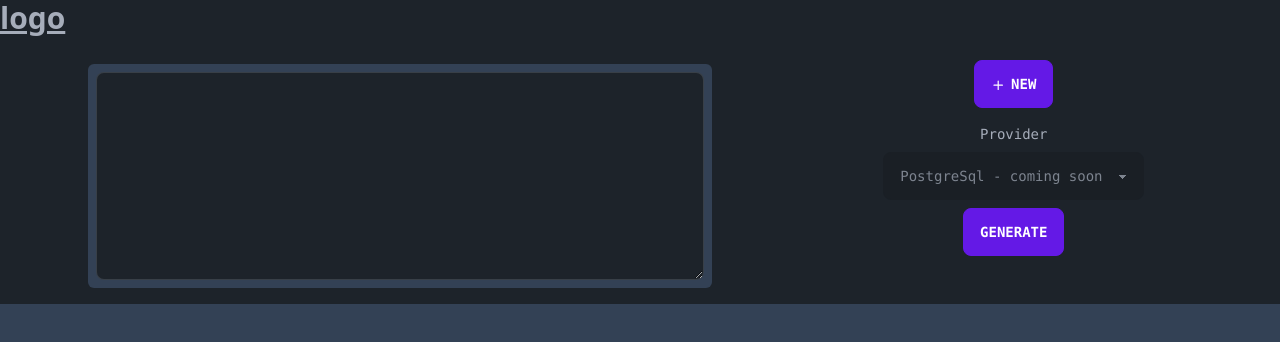
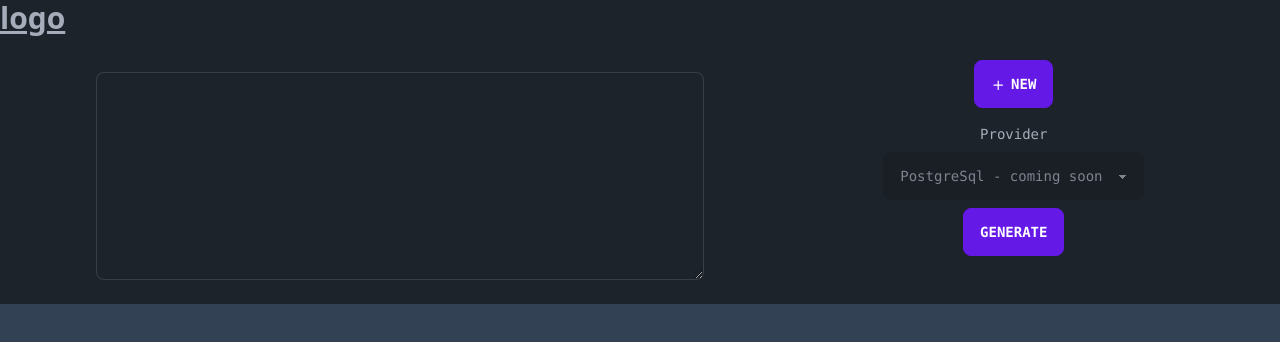
Before and after one commit to d4niel-olaya/Sql-ui, a SvelteKit app: page / in a window 1280 px wide. Shown: the top 342 px of the page. Built offline with nearby package versions, Linux system fonts and the light colour scheme.

Commit message:
scroll style

```diff
--- a/src/app.css
+++ b/src/app.css
@@ -7,6 +7,27 @@
   height: calc(100vh - 100%);
 }
 
+/* width */
+::-webkit-scrollbar {
+  width: 10px;
+}
+
+/* Track */
+::-webkit-scrollbar-track {
+  background: #888;
+  border-radius: 5px;
+}
+
+/* Handle */
+::-webkit-scrollbar-thumb {
+  background: #555;
+  border-radius: 5px;
+}
+
+/* Handle on hover */
+::-webkit-scrollbar-thumb:hover {
+  background: #555;
+}
 
 /*
 :root
--- a/src/components/CodeResult.svelte
+++ b/src/components/CodeResult.svelte
@@ -2,8 +2,8 @@
    import { script } from "../services/scriptSql";
 </script>
 
-<div class="w-6/12 max-h-screen ">
-   <div class="mt-2 mr-2 ml-2 mb-2 overflow-y-auto h-56 p-2 max-h-56 bg-slate-700 rounded-md" id="board">
+<div class="w-6/12 max-h-screen">
+   <div class="mt-2 mr-2 ml-2 mb-2 overflow-y-auto h-56 p-2 max-h-56  rounded-md" id="board">
       <textarea class="textarea textarea-bordered w-full h-52 w-6/12" bind:value={$script}></textarea>
    </div>
 </div>
--- a/src/components/Tablesql.svelte
+++ b/src/components/Tablesql.svelte
@@ -29,7 +29,7 @@
 
     function move(e:MouseEvent)
     {
-      if (isDragging && (e.clientY - y) > 305) {
+      if (isDragging && (e.clientY - y) > 305 && (e.clientX-x) < 1183) {
           const newX = e.clientX - x;
           const newY = e.clientY - y;
 
```
